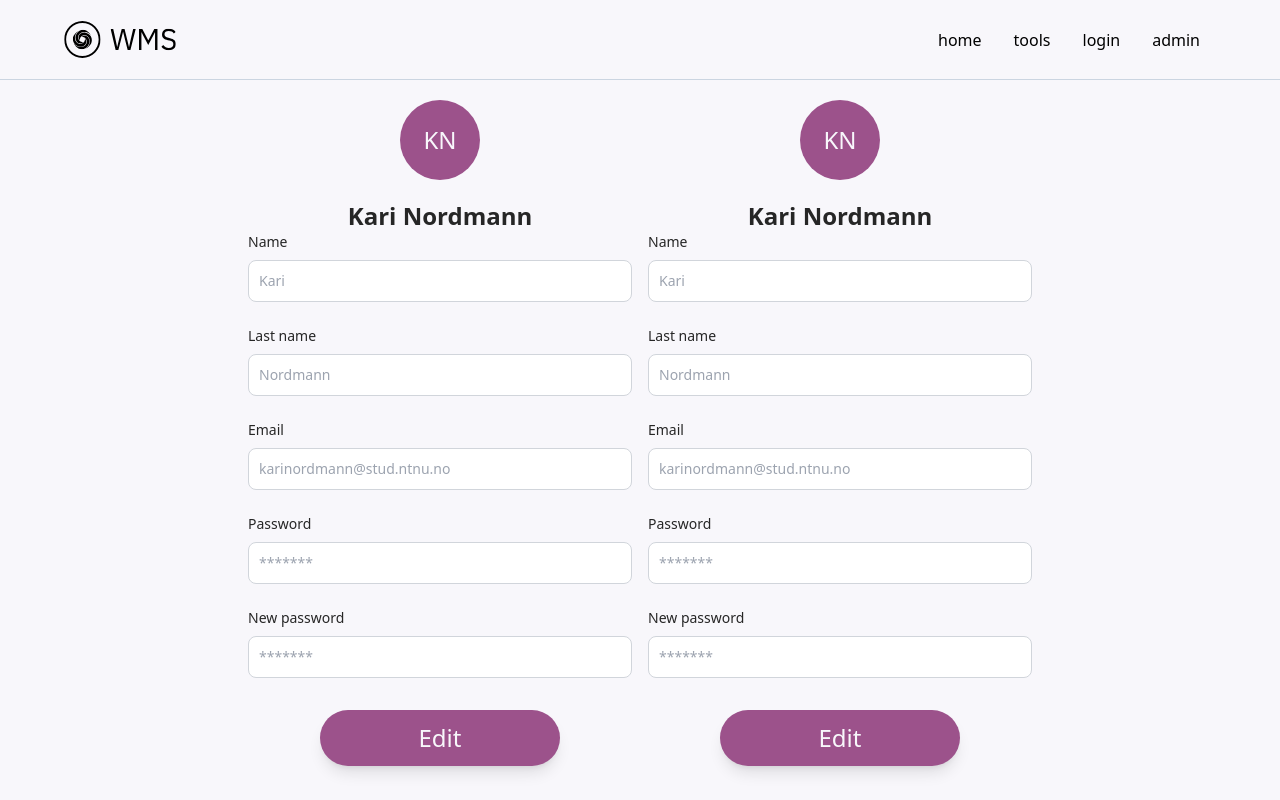
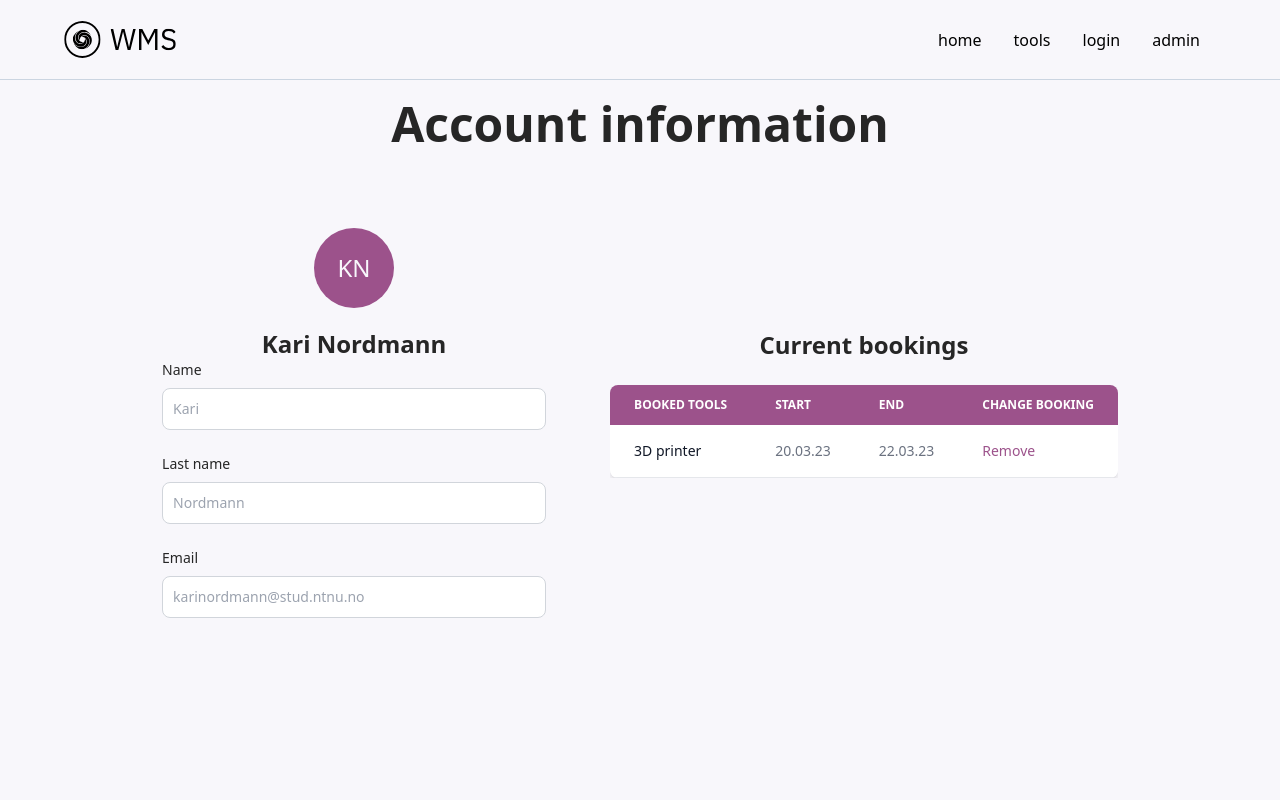
Before and after one commit to tijohans/WorkshopManagementSystem, a React (Vite) app in the folder app/: page /userpage in a window 1280 px wide. Shown: the top 800 px of the page. Built offline with nearby package versions, Linux system fonts and the light colour scheme.

Commit message:
Created table for user page

```diff
--- a/app/src/components/UserInfo.jsx
+++ b/app/src/components/UserInfo.jsx
@@ -17,32 +17,19 @@ export default function UserInfo() {
 
       <div className="mb-6 w-96">
         <label htmlFor="name" className="block mb-2 text-sm font-medium text-eerie-black ">Name</label>
-        <input type="name" id="disabled-input" aria-label="disabled input" className="bg-white border border-gray-300 text-eerie-black text-sm rounded-lg focus:ring-robin-egg-blue focus:border-robin-egg-blue block w-full p-2.5 cursor-not-allowed" placeholder="Kari" required />
+        <input type="name" id="disabled-input" aria-label="disabled input" className="bg-white border border-gray-300 text-eerie-black text-sm rounded-lg focus:ring-robin-egg-blue focus:border-robin-egg-blue block w-full p-2.5 cursor-not-allowed" disabled readonly placeholder="Kari" required />
       </div>
 
       <div className="mb-6 w-96  ">
         <label htmlFor="lname" className="block mb-2 text-sm font-medium text-eerie-black ">Last name</label>
-        <input type="name" id="lname" className="bg-white border border-gray-300 text-eerie-black text-sm rounded-lg focus:ring-robin-egg-blue focus:border-robin-egg-blue block w-full p-2.5 cursor-not-allowed " placeholder="Nordmann" required />
+        <input type="name" id="lname" className="bg-white border border-gray-300 text-eerie-black text-sm rounded-lg focus:ring-robin-egg-blue focus:border-robin-egg-blue block w-full p-2.5 cursor-not-allowed" disabled readonly placeholder="Nordmann" required />
       </div>
 
       <div className="mb-6 w-96 ">
         <label htmlFor="email" className="block mb-2 text-sm font-medium text-eerie-black ">Email</label>
-        <input type="email" id="email" className="bg-white border border-gray-300 text-eerie-black text-sm rounded-lg focus:ring-robin-egg-blue focus:border-robin-egg-blue block w-full p-2.5 cursor-not-allowed " placeholder="karinordmann@stud.ntnu.no" required />
+        <input type="email" id="email" className="bg-white border border-gray-300 text-eerie-black text-sm rounded-lg focus:ring-robin-egg-blue focus:border-robin-egg-blue w-full p-2.5 cursor-not-allowed block"  disabled readonly placeholder="karinordmann@stud.ntnu.no" required />
       </div>
 
-      <div className="mb-6 w-96 ">
-        <label htmlFor="password" className="block mb-2 text-sm font-medium text-eerie-black ">Password</label>
-        <input type="password" id="password" className="bg-white border border-gray-300 text-eerie-black text-sm rounded-lg focus:ring-robin-egg-blue focus:border-robin-egg-blue block w-full p-2.5 cursor-not-allowed" placeholder="*******" required />
-      </div>
-
-      <div className="mb-6 w-96  ">
-        <label htmlFor="newpassword" className="block mb-2 text-sm font-medium text-eerie-black ">New password</label>
-        <input type="password" id="newpassword" className="bg-white border border-gray-300 text-eerie-black text-sm rounded-lg focus:ring-robin-egg-blue focus:border-robin-egg-blue block w-full p-2.5 cursor-not-allowed " placeholder="*******" required />
-      </div>
-
-      <div className="flex flex-col justify-center items-center">
-        <Button text="Edit" />
-      </div>
     </form>
 
   )
--- /dev/null
+++ b/app/src/components/UserTable.jsx
@@ -0,0 +1,58 @@
+import axios from 'axios'
+import { useEffect, useState } from 'react'
+import { Link } from 'react-router-dom'
+import ReactLoading from 'react-loading'
+
+
+export default function UserTable() {
+
+    return (
+
+<div className="relative overflow-x-auto md:bottom-36 ">
+<h2 className="text-2xl font-bold text-eerie-black flex flex-col justify-center items-center md:mt-40">Current bookings</h2>
+<div className="relative overflow-x-auto shadow-md sm:rounded-lg mt-6">
+    <table className="w-full text-sm text-left text-gray-500  ">
+        <thead className="text-xs text-white uppercase bg-plum ">
+            <tr >
+                <th scope="col" class="px-6 py-3">
+                    Booked tools
+                </th>
+                <th scope="col" class="px-6 py-3">
+                    Start
+                </th>
+
+                <th scope="col" class="px-6 py-3">
+                    End
+                </th>
+
+                <th scope="col" class="px-6 py-3">
+                    Change booking
+                </th>
+            </tr>
+        </thead>
+        <tbody>
+            <tr className="bg-white border-b hover:bg-ghost-white  ">
+                <th scope="row" className="px-6 py-4 font-medium text-gray-900 whitespace-nowrap  ">
+                  3D printer
+                </th>
+                <td class="px-6 py-4">
+                   20.03.23
+                </td>
+
+                <td class="px-6 py-4">
+                  22.03.23
+                </td>
+
+                <td class="px-6 py-4">
+                    <a href="#" className="font-medium text-plum transition ease-in-out hover:delay-50 duration-500 hover:underline hover:text-eerie-black underline-offset-4">Remove</a>
+                </td>
+            </tr>
+        </tbody>
+    </table>
+</div></div>
+
+    );
+
+
+
+}
--- a/app/src/pages/UserPage.jsx
+++ b/app/src/pages/UserPage.jsx
@@ -2,17 +2,22 @@ import React, { useState, useEffect } from 'react'
 import axios from 'axios'
 import Button from '../components/Button'
 import UserInfo from '../components/UserInfo'
-import Table from '../components/Table'
+
+import UserTable from '../components/UserTable'
 
 export default function UserPage() {
 
     return (
+        <>
+           <h1 className="flex  md:flex-column justify-center items-center text-4xl md:text-5xl font-bold text-eerie-black mb-20">Account information</h1>
+        <div className="md:flex  md:flex-column justify-center items-center md:space-x-16">
 
-        <div className="md:flex  md:flex-column justify-center items-center md:space-x-4">
             <UserInfo />
-            <UserInfo /> {/*Denne UserInfo taggen skal erstattes med Table */}
+
+
+            <UserTable /> {/*Denne UserInfo taggen skal erstattes med Table */}
         </div>
-
+</>
 
     )
 }
```
